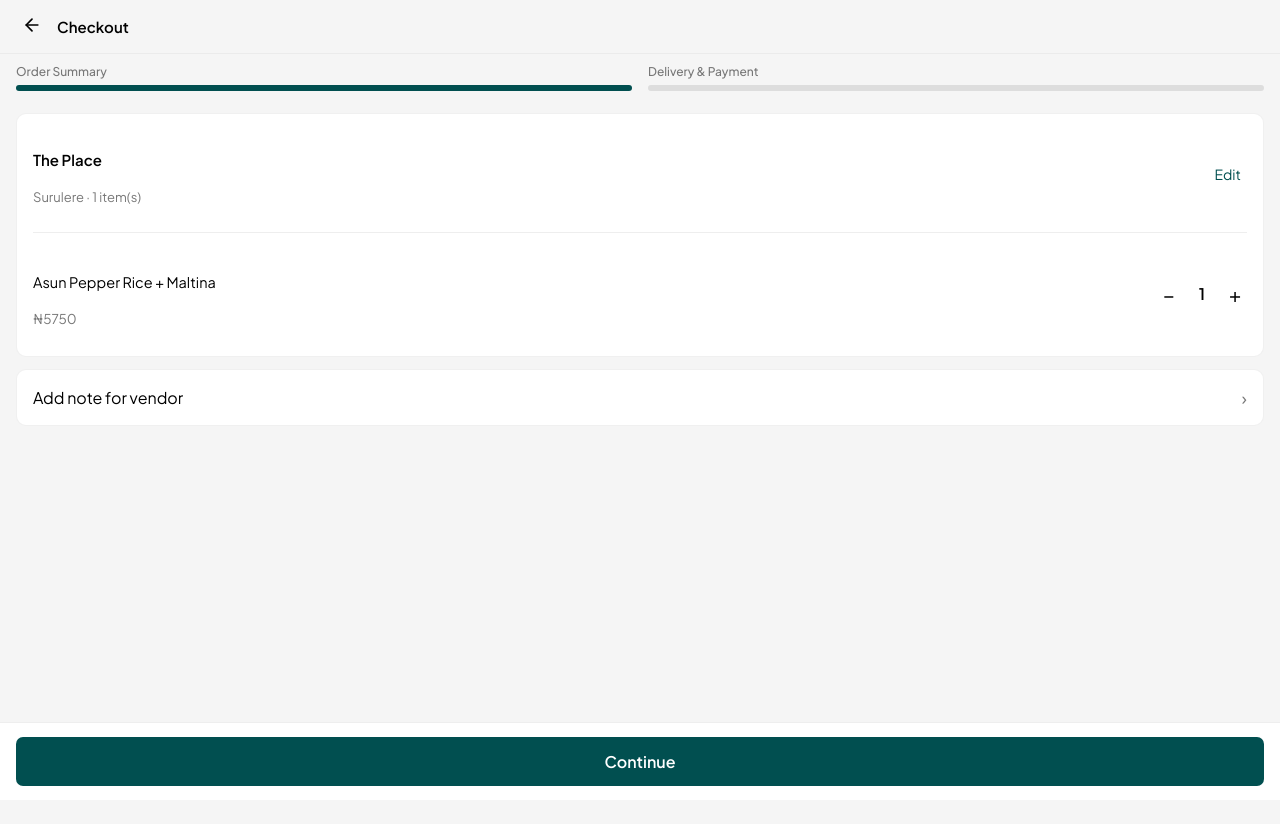
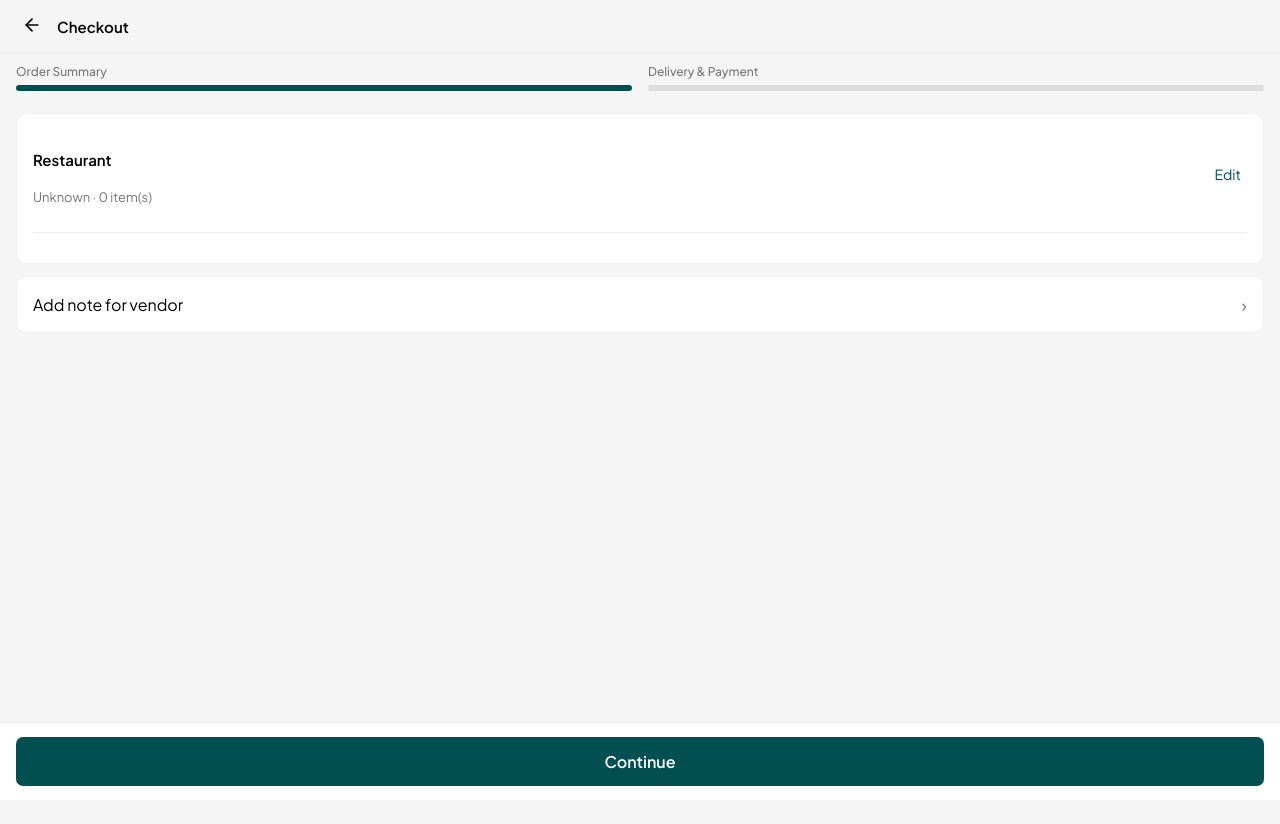
Before and after one commit to ay30bg/droppa, a React (Create React App) app: page /checkout in a window 1280 px wide. Shown: the top 824 px of the page. Built offline with nearby package versions, Linux system fonts and the light colour scheme.

Commit message:
Update Checkout.jsx

```diff
--- a/src/pages/Checkout.jsx
+++ b/src/pages/Checkout.jsx
@@ -1,30 +1,23 @@
 import React, { useState } from "react";
-import { useNavigate } from "react-router-dom";
+import { useNavigate, useLocation } from "react-router-dom";
 import { FiArrowLeft } from "react-icons/fi";
 import "../styles/checkout.css";
 
 export default function Checkout() {
   const navigate = useNavigate();
+  const location = useLocation();
+
+  // Get cart and restaurant from RestaurantDetails
+  const { cart: initialCart = [], restaurant } = location.state || {};
+  const [cart, setCart] = useState(initialCart);
   const [step, setStep] = useState(1);
-
-  const [cart, setCart] = useState([
-    {
-      id: 1,
-      name: "Asun Pepper Rice + Maltina",
-      price: 5750,
-      qty: 1,
-    },
-  ]);
 
   const changeQty = (id, type) => {
     setCart((prev) =>
       prev
         .map((item) =>
           item.id === id
-            ? {
-                ...item,
-                qty: type === "inc" ? item.qty + 1 : item.qty - 1,
-              }
+            ? { ...item, qty: type === "inc" ? item.qty + 1 : item.qty - 1 }
             : item
         )
         .filter((item) => item.qty > 0)
@@ -37,7 +30,7 @@ export default function Checkout() {
 
   return (
     <div className="ck-page">
-      {/* ================= HEADER ================= */}
+      {/* HEADER */}
       <div className="ck-header">
         <div className="ck-header-left">
           <button className="ck-back" onClick={() => navigate(-1)}>
@@ -47,7 +40,7 @@ export default function Checkout() {
         </div>
       </div>
 
-      {/* ================= STEPS ================= */}
+      {/* STEPS */}
       <div className="ck-steps">
         <div className={`ck-step-item ${step === 1 ? "active" : ""}`}>
           <span className="ck-step-label">Order Summary</span>
@@ -60,15 +53,17 @@ export default function Checkout() {
         </div>
       </div>
 
-      {/* ================= STEP CONTENT ================= */}
+      {/* STEP CONTENT */}
       <div className={`ck-step-content step-${step}`}>
         {/* Step 1: Order Summary */}
         <div className={`ck-step1 ${step === 1 ? "active" : ""}`}>
           <div className="ck-card">
             <div className="ck-restaurant">
               <div>
-                <h4>The Place</h4>
-                <p>Surulere · {cart.length} item(s)</p>
+                <h4>{restaurant?.name || "Restaurant"}</h4>
+                <p>
+                  {restaurant?.street || "Unknown"} · {cart.length} item(s)
+                </p>
               </div>
               <button className="ck-edit" onClick={() => navigate(-1)}>
                 Edit
@@ -138,7 +133,7 @@ export default function Checkout() {
         </div>
       </div>
 
-      {/* ================= FOOTER ================= */}
+      {/* FOOTER */}
       <div className="ck-footer">
         {step === 1 ? (
           <button className="ck-pay" onClick={() => setStep(2)}>
```
